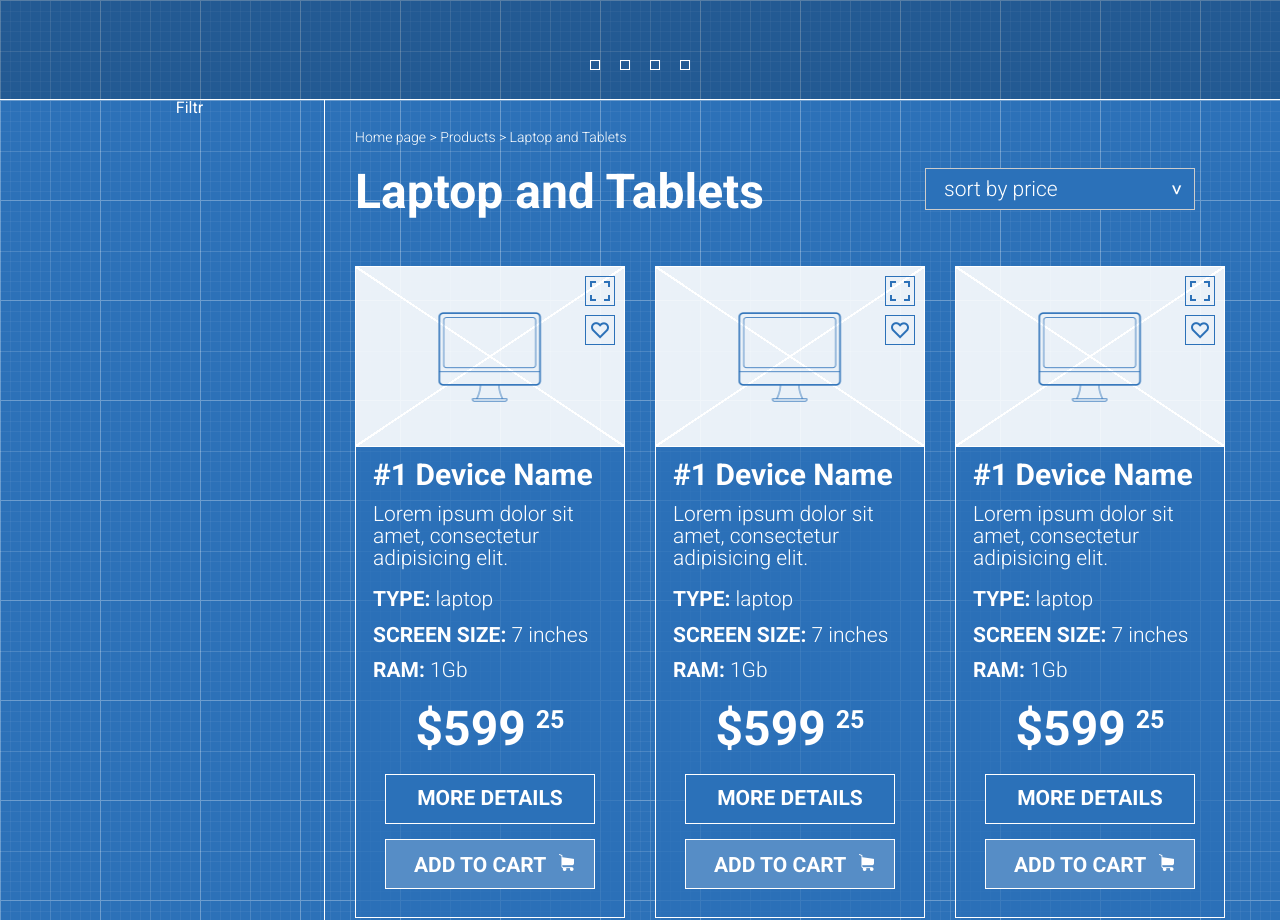
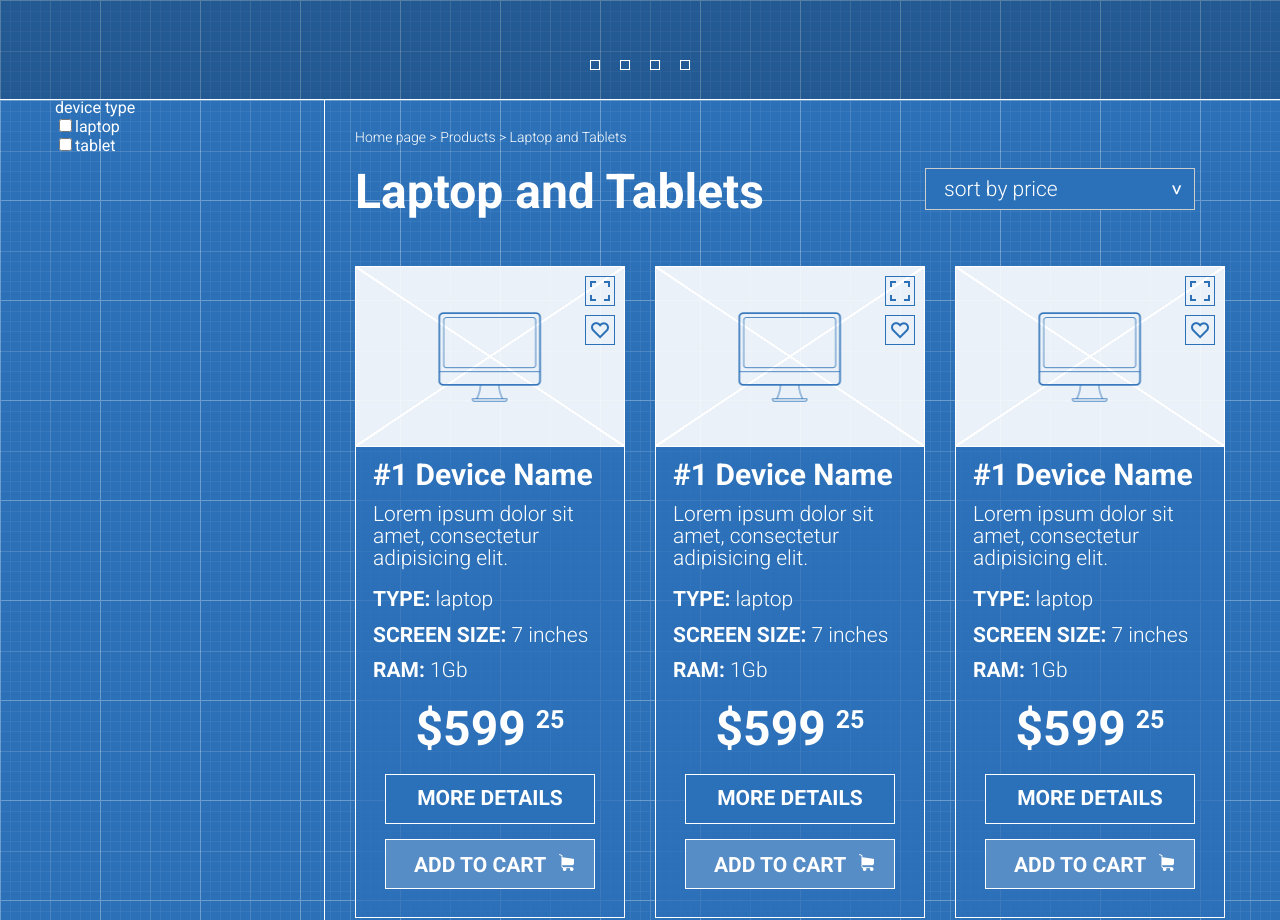
Before and after one commit to VitalikTR/VitalikTR.github.io, a plain HTML site: page index.html in a window 1280 px wide. Shown: the part 400-1320 px from the top of the page. Drawn offline with Linux system fonts and the light colour scheme.

Commit message:
add checkbox

```diff
--- a/index.html
+++ b/index.html
@@ -121,7 +121,22 @@
     <main class="main">
         <div class="container">
             <div class="row">
-                <aside class="col-md-3">Filtr</aside>
+                <aside class="col-md-3">
+                    <div class="box-type">
+                        <div class="device-type">device type</div>
+                        <div class="checkbox">
+                            <ol>
+                                <li><input type="checkbox" name="type" id="laptop" value="Laptop">laptop</li>
+                                <li> <input type="checkbox" name="type" id="tablet" value="Tablet">tablet</li>
+                            </ol>
+                        </div>
+                        <div class="checkbox"></div>
+                    </div>
+                    <div class="device-color"></div>
+                    <div class="device-ram"></div>
+                    <div class="moore-options"></div>
+                    <div class="buton"></div>
+                </aside>
                 <section class="col-md-9">
                     <div class="row">
                        <div class="col-md-9">
--- a/style.css
+++ b/style.css
@@ -320,6 +320,14 @@ main .container{
     margin-right: 30px;
 }
 
+.box-type{
+    text-align: left;
+    color: white;
+    font-family: inherit;
+}
+
+
+
 .col-md-9{
     width: 74.36%;
 }
```
